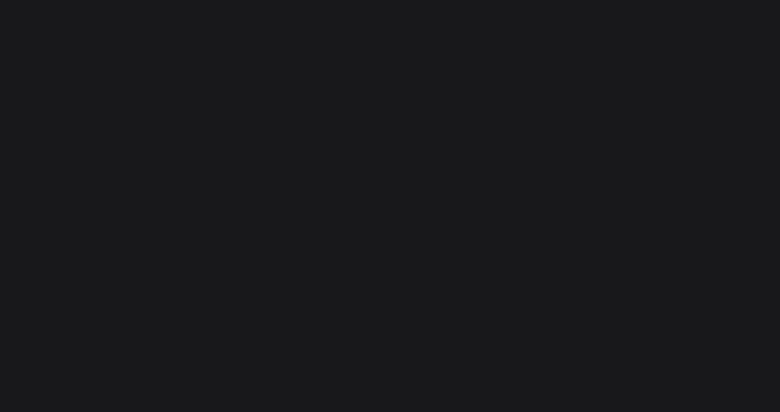
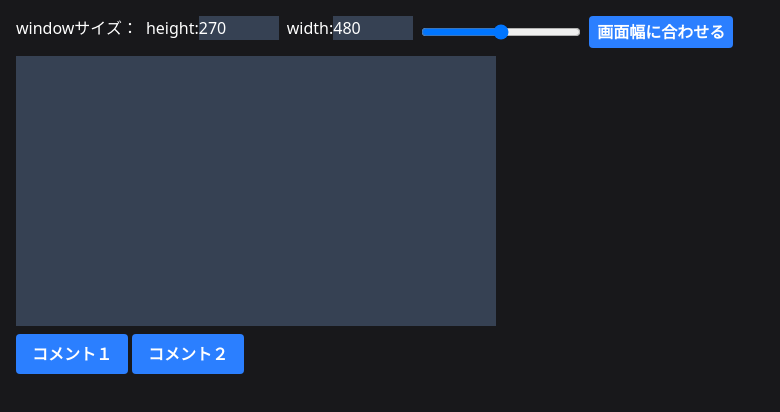
Before and after one commit to shari-sushi/sandbox, a React (Vite) app in the folder frontend/: page /animate-presence/live-chat-levitation in a window 1280 px wide. Before the commit this address had no page. Shown: the top 412 px of the page, without its empty margins (0-780 px from the left). Built offline with nearby package versions, Linux system fonts and the light colour scheme.

Commit message:
今まで作ってたlive chatをlive chat levitationにした

```diff
--- a/frontend/src/App.tsx
+++ b/frontend/src/App.tsx
@@ -2,7 +2,8 @@
 import Layout from "./pageParts/Layout";
 import TopPage from "./pages/TopPage/TopPage";
 import PostImagePage from "./pages/PostImagePage/PostImagePage";
-import LiveChatPage from "./pages/Motion/LiveChatPage";
+import LiveChatLevitationPage from "./pages/FramerMotion/LiveChatLevitation";
+import LiveChatPage from "./pages/FramerMotion/LiveChat";
 
 function App() {
   return (
@@ -11,7 +12,8 @@
         <Routes>
           <Route path="/" element={<TopPage />} />
           <Route path="/post-image-page" element={<PostImagePage />} />
-          <Route path="/animate-presence" element={<LiveChatPage />} />
+          <Route path="/animate-presence/live-chat" element={<LiveChatPage />} />
+          <Route path="/animate-presence/live-chat-levitation" element={<LiveChatLevitationPage />} />
         </Routes>
       </Layout>
     </BrowserRouter>
--- /dev/null
+++ b/frontend/src/pages/FramerMotion/LiveChatLevitation.tsx
@@ -0,0 +1,209 @@
+import { motion, AnimatePresence } from "framer-motion";
+import { useState } from "react";
+import { useWindowSize } from "../../hooks/useWindowSize";
+
+export default function LiveChatLevitationPage() {
+  return <Component />;
+}
+
+export interface Props {
+  id?: string;
+}
+
+const ANIMATION_DURATION: number = 1500; // ms
+const comment1 = "こんすし";
+const comment2 = "こんいも";
+
+type AnimatedComment = {
+  id: string;
+  comment: string;
+  posX: number;
+  startedTime: number;
+};
+
+export const Component = () => {
+  const [animatedComment, setAnimatedComment] = useState<Map<string, AnimatedComment>>(new Map());
+  const [videoSize, setVideoSize] = useState<WindowSize>({
+    width: 480,
+    height: 270,
+  });
+
+  // const [animationProperty, setAnimationProperty] = useState<{
+  //   width: number;
+  //   height: number;
+  // }>({
+  //   width: 0,
+  //   height: 0,
+  // });
+  // const movieRef = useRef<HTMLDivElement>(undefined);
+  // const { getElementProperty } =
+  //   useGetElementProperty<HTMLDivElement>(movieRef);
+
+  const makeComment = (comment: string): AnimatedComment | undefined => {
+    const id = `${Date.now()}_${comment}`;
+    if (animatedComment.has(id)) return;
+
+    // lastPosX.current += randomNumber(-15, 15); // 0~100%
+    // if (lastPosX.current < 0) lastPosX.current = randomNumber(0, 15);
+    // else if (lastPosX.current > 30) lastPosX.current = randomNumber(15, 30);
+
+    return {
+      id: id,
+      comment: comment,
+      posX: 0,
+      startedTime: Date.now(),
+    };
+  };
+
+  const onClickComment = (comment: string) => {
+    const newComment = makeComment(comment);
+    if (!newComment) return;
+    setAnimatedComment((prevMap) => {
+      const newMap = new Map(prevMap);
+      newMap.set(newComment.id, newComment);
+      return newMap;
+    });
+  };
+
+  return (
+    <div className="flex flex-col gap-2 p-2">
+      {/* <div>耐久配信：チャンネル登録者数1万人耐久</div> */}
+      <VideoWindowSizeInputs size={videoSize} setSize={setVideoSize} />
+
+      <div className="relative aspect-video" style={{ width: videoSize.width, height: videoSize.height }}>
+        {/* <div className="relative w-96 aspect-video" ref={movieRef}> */}
+        <div className="h-full w-full bg-gray-700"></div>
+        {/* <iframe
+          width="384"
+          height={(384 / 16) * 9}
+          src="https://www.youtube.com/embed/9-sULuZT6Ao?autoplay=1"
+          title="チルカフェで勉強に集中！ポモドーロタイマーで持続する2時間 25分サイクル"
+          // frameborder="0"
+          allow="accelerometer; autoplay; clipboard-write; encrypted-media; gyroscope; picture-in-picture; web-share; autoPlay"
+          // referrerpolicy="strict-origin-when-cross-origin"
+          // allowfullscreen
+        /> */}
+        <div className="absolute top-0 left-0 h-full w-full">
+          {/* {animatedComment.size > 0 && (
+            <AnimatePresence>
+              {Array.from(animatedComment.entries()).map(([key, value]) => (
+                <LiveComment key={key} id={value.startedTime} posX={value.posX} comment={value.comment} />
+              ))}
+            </AnimatePresence>
+          )} */}
+        </div>
+      </div>
+
+      <div className="flex gap-1">
+        <button className="bg-blue-500 hover:bg-blue-700 text-white font-bold py-2 px-4 rounded hover:cursor-pointer" onClick={() => onClickComment(comment1)}>
+          コメント１
+        </button>
+        <button className="bg-blue-500 hover:bg-blue-700 text-white font-bold py-2 px-4 rounded hover:cursor-pointer" onClick={() => onClickComment(comment2)}>
+          コメント２
+        </button>
+      </div>
+    </div>
+  );
+};
+
+interface LiveCommentProps {
+  id: number;
+  posX: number;
+  comment: string;
+}
+
+const LiveComment = ({ id, comment, posX }: LiveCommentProps) => {
+  // const randomNumber = (
+  //   min: number = 0,
+  //   max: number = Number.MAX_SAFE_INTEGER
+  // ): number => {
+  //   return Math.floor(Math.random() * (max - min + 1)) + min;
+  // };
+
+  return (
+    <motion.div
+      key={id}
+      className={`absolute text-2xl`}
+      initial={{
+        bottom: 0,
+        // right: `${randomNumber(-15, 15)}%`,
+        right: posX,
+        opacity: 1,
+      }}
+      animate={{ bottom: "70%", opacity: 0 }}
+      exit={{ opacity: 0 }}
+      transition={{
+        duration: ANIMATION_DURATION / 1000,
+        ease: "easeInOut",
+      }}
+    >
+      {comment}
+    </motion.div>
+  );
+};
+
+type WindowSize = {
+  width: number;
+  height: number;
+};
+
+type WindowSizeInputsProps = {
+  size: WindowSize;
+  setSize: React.Dispatch<React.SetStateAction<WindowSize>>;
+};
+
+const VideoWindowSizeInputs = ({ size, setSize }: WindowSizeInputsProps) => {
+  const [width] = useWindowSize();
+
+  return (
+    <div className="flex gap-2">
+      <div>windowサイズ：</div>
+      <div>
+        height:
+        <input
+          type={"number"}
+          className="w-20 bg-gray-700 "
+          value={size.height}
+          onChange={(e) => {
+            setSize((a) => {
+              return {
+                width: a.width,
+                height: parseInt(e.target.value),
+              };
+            });
+          }}
+        />
+      </div>
+      <div>
+        width:
+        <input
+          className="w-20 bg-gray-700"
+          value={size.width}
+          onChange={(e) => {
+            setSize((a) => {
+              return { width: parseInt(e.target.value), height: a.height };
+            });
+          }}
+        />{" "}
+      </div>
+      <input
+        type="range"
+        className="w-40 stroke-gray-200"
+        onChange={(e) => {
+          setSize({
+            width: parseInt(e.target.value) * 16,
+            height: parseInt(e.target.value) * 9,
+          });
+        }}
+      />
+      <div
+        className="bg-blue-500 hover:bg-blue-700 text-white font-bold py-1 px-2 rounded hover:cursor-pointer"
+        onClick={() => {
+          setSize({ width: width - 20, height: ((width - 20) * 9) / 16 });
+        }}
+      >
+        画面幅に合わせる
+      </div>
+    </div>
+  );
+};
--- a/frontend/src/pages/TopPage/TopPage.tsx
+++ b/frontend/src/pages/TopPage/TopPage.tsx
@@ -9,17 +9,32 @@
     <div className="text-gray-200">
       <h1 className="text-2xl">Top Page</h1>
       <div className="flex flex-col gap-2">
-        <Link to="/post-image-page" className="">
-          <ul className="hover:bg-blue-700 hover:text-white font-bold py-2 px-4 rounded">
-            Post Image Page
-          </ul>
-        </Link>
-        <Link to="/animate-presence">
-          <ul className="hover:bg-blue-700 hover:text-white font-bold py-2 px-4 rounded">
-            Animate Presence
-          </ul>
-        </Link>
+        <LinkWrapper to="/post-image-page">
+          <ul>Post Image Page</ul>
+        </LinkWrapper>
+        {/* <LinkWrapper to="/animate-presence">
+          <ul>Animate Presence</ul>
+        </LinkWrapper> */}
+        <LinkWrapper to="/animate-presence/live-chat-levitation">
+          <ul>Framer Motion : live-chat-levitation</ul>
+        </LinkWrapper>
+        <LinkWrapper to="/animate-presence/live-chat">
+          <ul>Framer Motion : live-chat</ul>
+        </LinkWrapper>
       </div>
     </div>
   );
 };
+
+interface LinkProps {
+  to: string;
+  children: React.ReactNode;
+}
+
+const LinkWrapper = ({ to, children }: LinkProps) => {
+  return (
+    <Link to={to}>
+      <ul className="hover:bg-blue-700 hover:text-white font-bold py-2 px-4 rounded">{children}</ul>
+    </Link>
+  );
+};
```
Also changed, not shown: frontend/src/pages/FramerMotion/LiveChat.tsx (renamed from frontend/src/pages/Motion/LiveChatPage.tsx), 2 other files (tests, documents, lock files or other folders).
